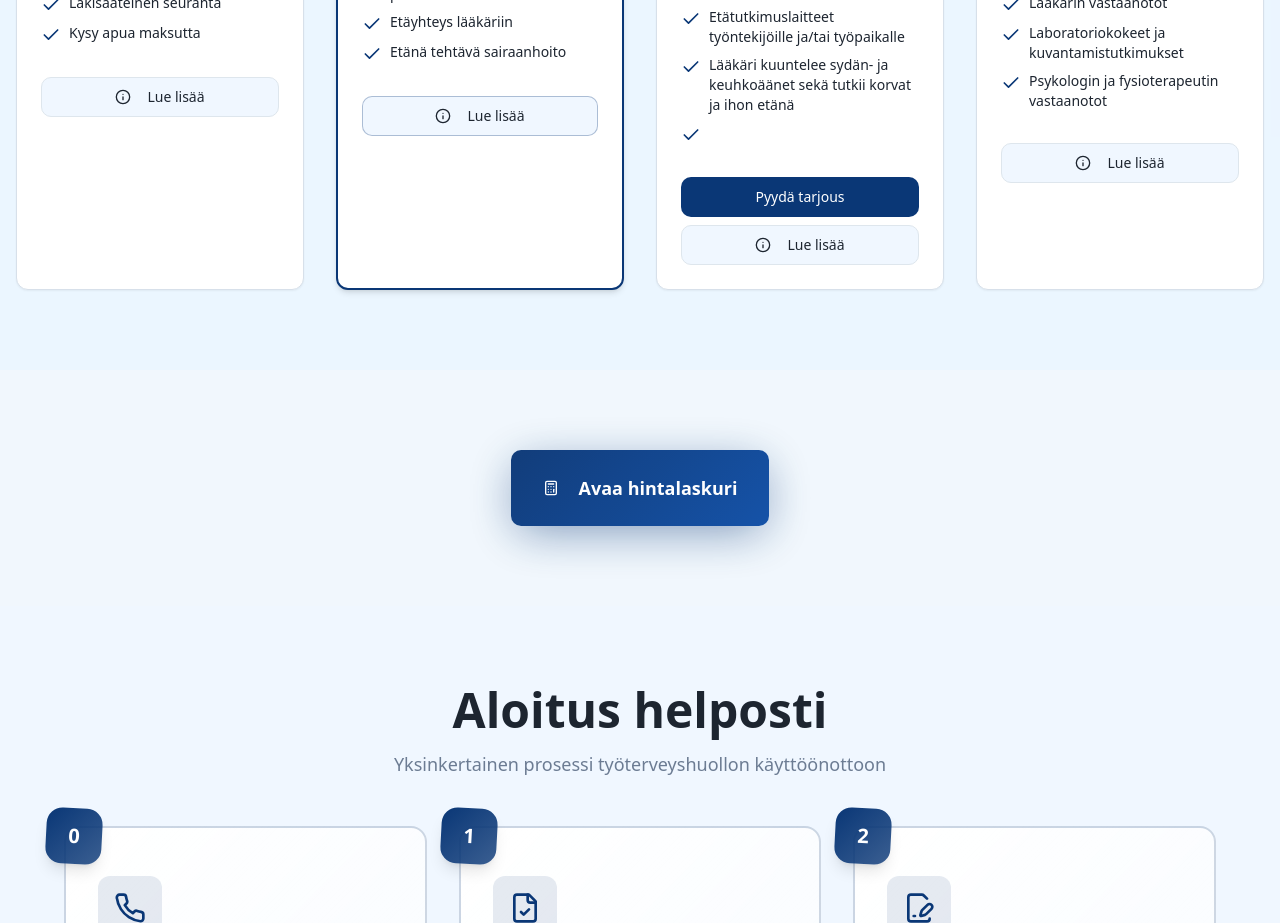
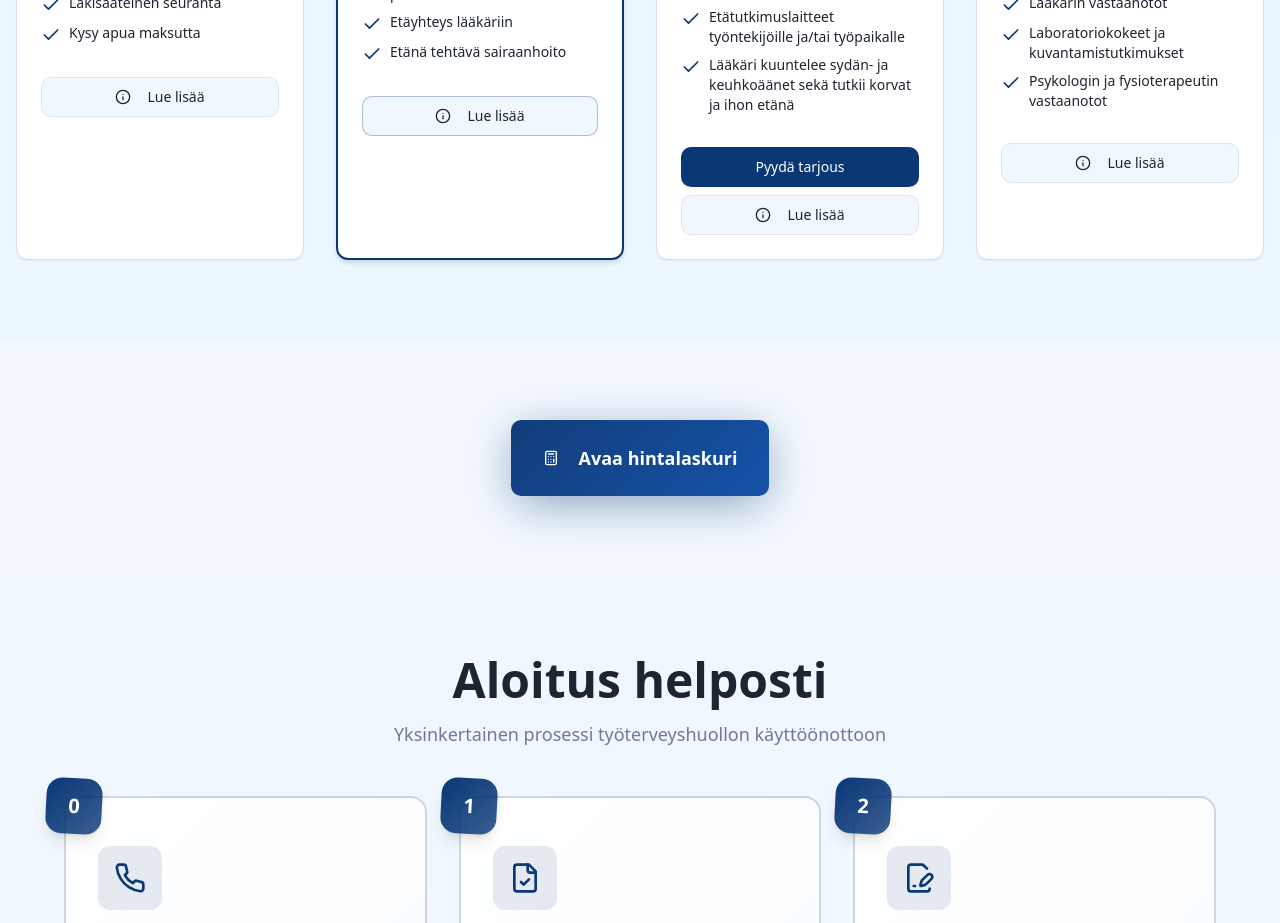
Before and after one commit to jussikurikka/starthealth-site, a React (Vite) app: page / in a window 1280 px wide. Shown: the part 3420-4343 px from the top of the page. Built offline with nearby package versions, Linux system fonts and the light colour scheme; the HTML template or start-up script is replaced by a standard one.

Commit message:
Changes
Co-authored-by: jussikurikka <287907757+jussikurikka@users.noreply.github.com>

```diff
--- a/src/components/ServicePackages.tsx
+++ b/src/components/ServicePackages.tsx
@@ -102,7 +102,6 @@ const ServicePackages = () => {
         t('services.basicOmply.feature1'),
         t('services.basicOmply.feature2'),
         t('services.basicOmply.feature3'),
-        t('services.basicOmply.feature4'),
       ],
       badge: t('services.basicOmply.badge'),
       priceNote: t('services.basicOmply.priceNote'),
--- a/src/contexts/LanguageContext.tsx
+++ b/src/contexts/LanguageContext.tsx
@@ -57,7 +57,7 @@ const translations = {
     'services.basicOmply.feature1': 'Kaikki Basic-paketin palvelut',
     'services.basicOmply.feature2': 'Etätutkimuslaitteet työntekijöille ja/tai työpaikalle',
     'services.basicOmply.feature3': 'Lääkäri kuuntelee sydän- ja keuhkoäänet sekä tutkii korvat ja ihon etänä',
-    'services.basicOmply.feature4': '\n',
+
     'services.basicOmply.badge': 'Uutuus',
     'services.basicOmply.priceNote': '\n',
     'services.support.name': 'Support',
@@ -216,7 +216,7 @@ const translations = {
     'services.basicOmply.feature1': 'Everything in the Basic package',
     'services.basicOmply.feature2': 'Remote examination devices for employees',
     'services.basicOmply.feature3': 'The doctor can listen to heart and lung sounds and examine ears and skin remotely',
-    'services.basicOmply.feature4': 'Temperature, oxygen saturation and blood pressure measured during the consultation',
+
     'services.basicOmply.badge': 'New',
     'services.basicOmply.priceNote': 'Onboarding fee €499 · devices priced by device package · approx. €47/person/month',
     'services.support.name': 'Support',
```
